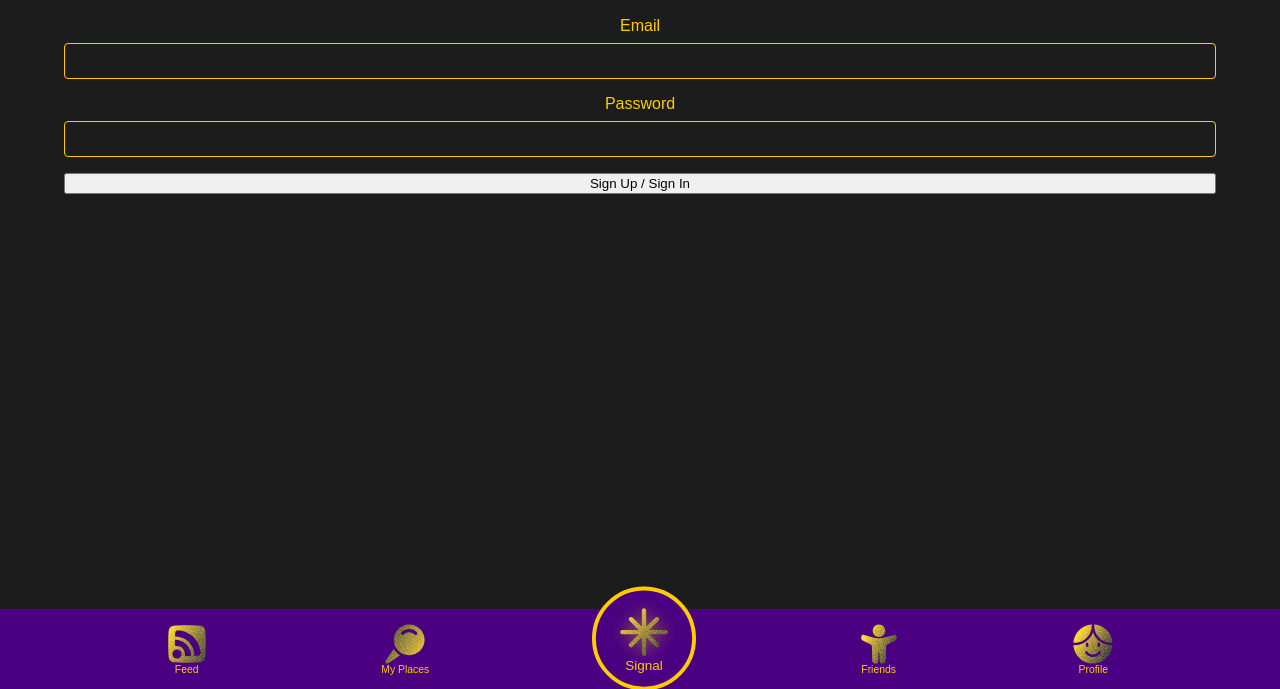
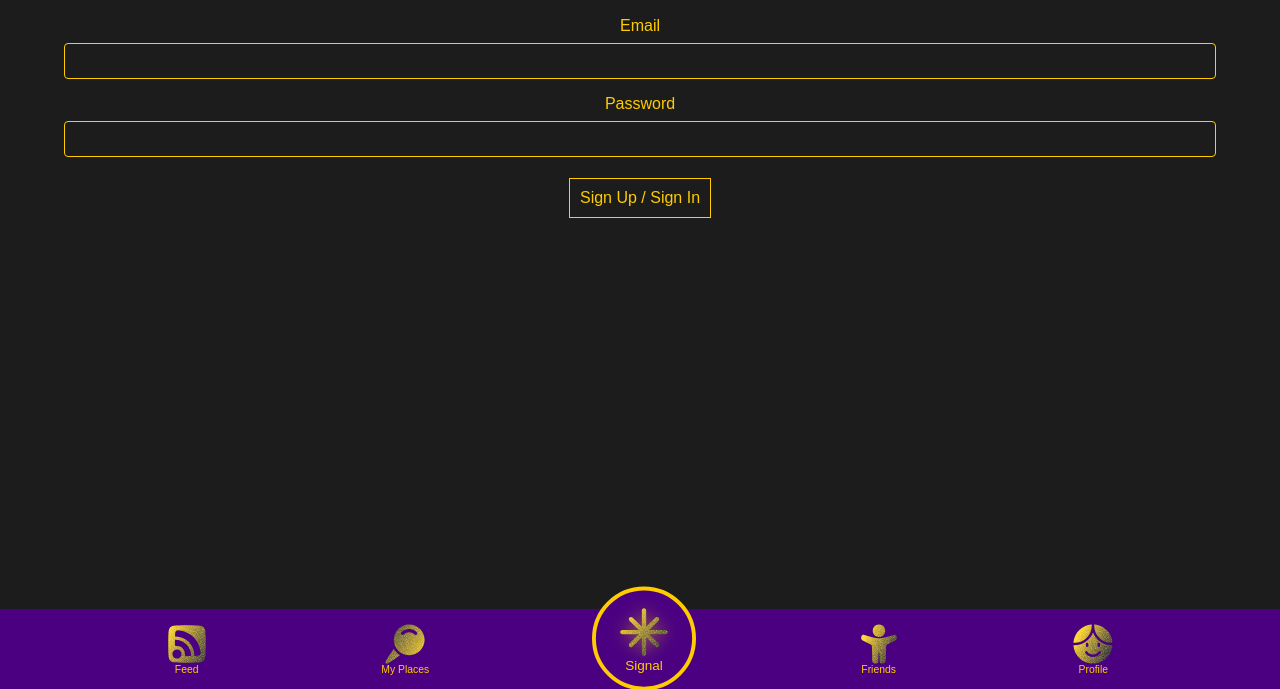
Before and after one commit to Gazook89/bat-signal, a website built with Vite: page index.html in a window 1280 px wide. Shown: the part 111-800 px from the top of the page. Built offline with nearby package versions, Linux system fonts and the light colour scheme; no server answers.

Commit message:
update button styles to make them easier to tap

```diff
--- a/src/style.css
+++ b/src/style.css
@@ -195,3 +195,18 @@ select {
   font-weight: 700;
   margin-bottom: 0.5rem;
 }
+
+button {
+  padding: 10px;
+  background: inherit;
+  border: 1px solid var(--text-color);
+  color: inherit;
+  display: flex;
+  flex-direction: column;
+  justify-content: center;
+  align-items: center;
+  text-align: center;
+  font-size: 1rem;
+  text-decoration: none;
+  margin: 5px auto;
+}
```
